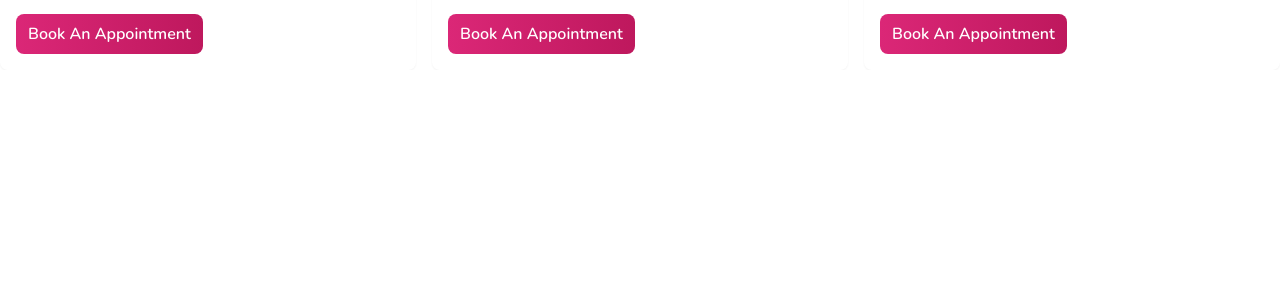
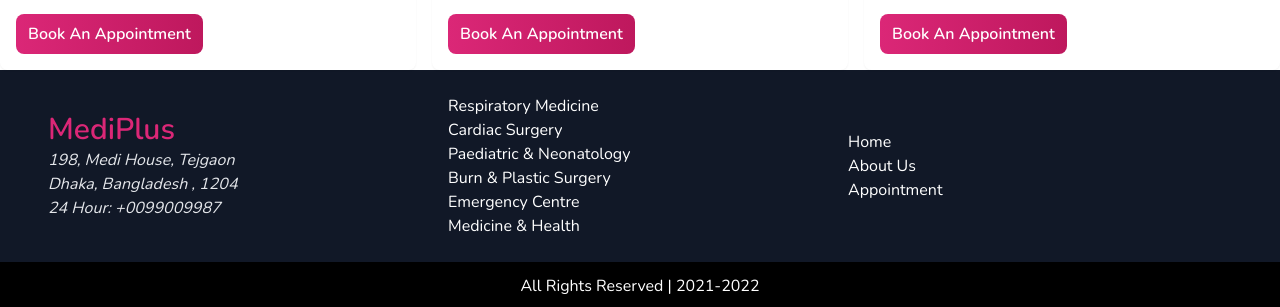
Before and after one commit to jana-alam/healthcare-mediplus, a React (Create React App) app: page / in a window 1280 px wide. Shown: the part 2338-2645 px from the top of the page. Before the commit the page ends 2408 px from the top, so only its background shows below. Built offline with nearby package versions, Linux system fonts and the light colour scheme.

Commit message:
Footer added

```diff
--- a/src/App.js
+++ b/src/App.js
@@ -1,9 +1,11 @@
 import { BrowserRouter as Router, Switch, Route } from "react-router-dom";
-import Header from "./Pages/Home/Header/Header";
+
 import Home from "./Pages/Home/Home/Home";
 import Login from "./Pages/Home/Login/Login/Login";
 import NotFound from "./Pages/NotFound/NotFound";
 import ServiceDetails from "./Pages/ServiceDetails/ServiceDetails/ServiceDetails";
+import Footer from "./Pages/Shared/Footer/Footer";
+import Header from "./Pages/Shared/Header/Header";
 
 function App() {
   return (
@@ -27,6 +29,7 @@ function App() {
             <NotFound></NotFound>
           </Route>
         </Switch>
+        <Footer></Footer>
       </Router>
     </>
   );
--- a/src/Pages/Home/Login/Login/Login.js
+++ b/src/Pages/Home/Login/Login/Login.js
@@ -1,7 +1,27 @@
 import React from "react";
+import { useForm } from "react-hook-form";
 
 const Login = () => {
-  return <div>Loging page</div>;
+  const {
+    register,
+    handleSubmit,
+    formState: { errors },
+  } = useForm();
+  const onSubmit = (data) => console.log(data);
+
+  return (
+    <div className="pt-20">
+      <form onSubmit={handleSubmit(onSubmit)}>
+        <input placeholder="name" {...register("name")} />
+
+        <input {...register("exampleRequired", { required: true })} />
+
+        {errors.exampleRequired && <span>This field is required</span>}
+
+        <input type="submit" />
+      </form>
+    </div>
+  );
 };
 
 export default Login;
--- a/src/Pages/Home/Services/Services.js
+++ b/src/Pages/Home/Services/Services.js
@@ -1,9 +1,8 @@
-import React, { useEffect, useState } from "react";
 import useServices from "../../../hooks/useServices";
 import SingleService from "../SingleService/SingleService";
 
 const Services = () => {
-  const services = useServices();
+  const { services } = useServices();
   return (
     <div className="md:container mx-auto ">
       <h4 className="text-2xl mb-10">Our Services</h4>
--- /dev/null
+++ b/src/Pages/Shared/Footer/Footer.js
@@ -0,0 +1,49 @@
+import React from "react";
+import { Link } from "react-router-dom";
+import useServices from "../../../hooks/useServices";
+import footerLogo from "../../../images/Logo.png";
+const Footer = () => {
+  const { services } = useServices();
+  console.log(services);
+  return (
+    <footer>
+      <div className="grid grid-cols-3 gap-4 bg-gray-900 px-12 py-6">
+        <div className="flex flex-col justify-center">
+          <h2 className="text-3xl text-pink-600 font-semibold">MediPlus</h2>
+          <address className="text-gray-200">
+            <p>198, Medi House, Tejgaon</p>
+            <p>Dhaka, Bangladesh , 1204</p>
+            <p>24 Hour: +0099009987</p>
+          </address>
+        </div>
+
+        <div className="text-white flex flex-col justify-center">
+          {services.map((service) => (
+            <Link
+              className="hover:text-pink-600"
+              to={`/services/${service.id}`}
+            >
+              {service.title}
+            </Link>
+          ))}
+        </div>
+        <div className="text-white flex flex-col justify-center ">
+          <Link className="hover:text-pink-600" to="/home">
+            Home
+          </Link>
+          <Link className="hover:text-pink-600" to="/about-us">
+            About Us
+          </Link>
+          <Link className="hover:text-pink-600" to="/appointment">
+            Appointment
+          </Link>
+        </div>
+      </div>
+      <div className="bg-black text-white text-center py-3">
+        <p>All Rights Reserved | 2021-2022</p>
+      </div>
+    </footer>
+  );
+};
+
+export default Footer;
--- a/src/hooks/useServices.js
+++ b/src/hooks/useServices.js
@@ -10,7 +10,7 @@ const useServices = () => {
       });
   }, []);
 
-  return services;
+  return { services };
 };
 
 export default useServices;
```
Also changed, not shown: src/Pages/Shared/Header/Header.js (renamed from src/Pages/Home/Header/Header.js).
